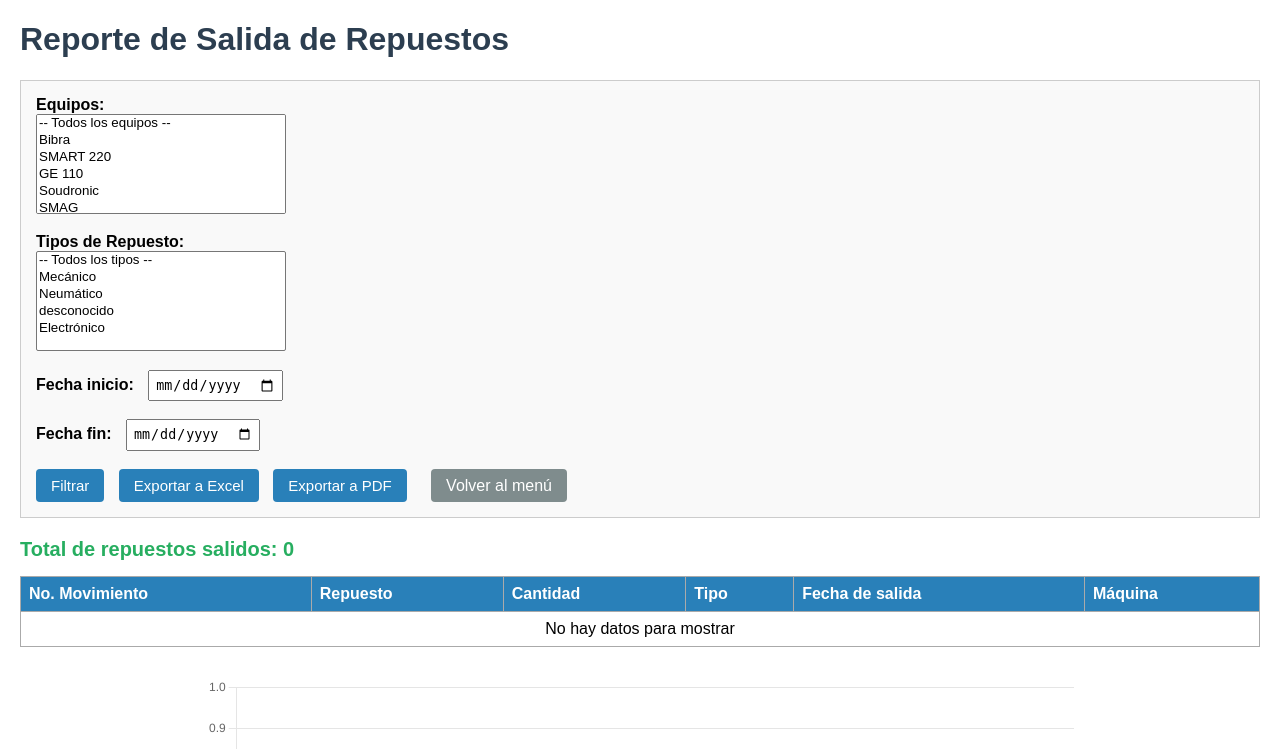
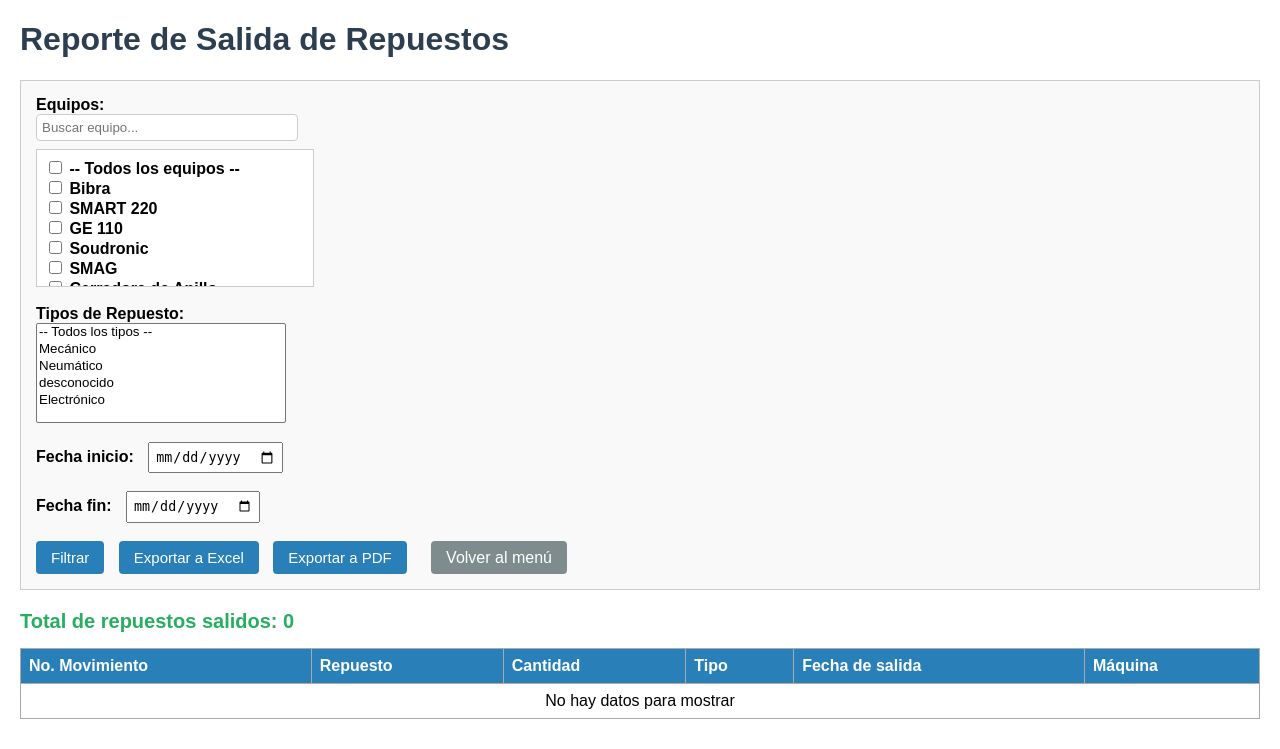
Before and after one commit to cmlayta/CMMS, a Flask app: page /reporte_salida in a window 1280 px wide. Shown: the top 749 px of the page. After the commit the page ends 719 px from the top, so only its background shows below. Run offline with Flask 3, Linux system fonts and the light colour scheme; a user stored in the database is signed in; data comes from the database, SQL or seed files in the repository.

Commit message:
Modificacion en reporte de salidas

```diff
--- a/templates/reporte_salida.html
+++ b/templates/reporte_salida.html
@@ -90,14 +90,44 @@
 
     <form method="post" action="{{ url_for('reporte_salida') }}">
         <div>
-            <label for="equipos">Equipos:</label><br>
-            <select name="equipos" id="equipos" multiple>
-                <option value="todos" {% if 'todos' in filtros.equipos %}selected{% endif %}>-- Todos los equipos --</option>
-                {% for equipo in equipos_lista %}
-                <option value="{{ equipo }}" {% if equipo in filtros.equipos %}selected{% endif %}>{{ equipo }}</option>
-                {% endfor %}
-            </select>
-        </div><br>
+  <label>Equipos:</label><br>
+  <input type="text" id="buscar_equipo" placeholder="Buscar equipo..."
+         style="padding:5px; width:250px; margin-bottom:8px; border:1px solid #ccc; border-radius:4px;"><br>
+
+  <div id="lista_equipos"
+       style="border:1px solid #ccc; background:#fff; padding:8px; width:260px; height:120px; overflow-y:auto;">
+      <label style="display:block;">
+        <input type="checkbox" name="equipos" value="todos"
+               {% if 'todos' in filtros.equipos %}checked{% endif %}> -- Todos los equipos --
+      </label>
+      {% for equipo in equipos_lista %}
+      <label style="display:block;">
+        <input type="checkbox" name="equipos" value="{{ equipo }}"
+               {% if equipo in filtros.equipos %}checked{% endif %}> {{ equipo }}
+      </label>
+      {% endfor %}
+  </div>
+</div><br>
+
+<script>
+document.getElementById('buscar_equipo').addEventListener('keyup', function() {
+  var filter = this.value.toLowerCase();
+  var labels = document.querySelectorAll('#lista_equipos label');
+  labels.forEach(label => {
+    var text = label.textContent.toLowerCase();
+    label.style.display = text.includes(filter) ? '' : 'none';
+  });
+});
+
+// Si se marca "todos", desmarcar los demás automáticamente
+document.querySelector('input[value="todos"]').addEventListener('change', function() {
+  const allCheckboxes = document.querySelectorAll('#lista_equipos input[type="checkbox"]');
+  if (this.checked) {
+    allCheckboxes.forEach(chk => { if (chk !== this) chk.checked = false; });
+  }
+});
+</script>
+
 
         <div>
             <label for="tipos">Tipos de Repuesto:</label><br>
```
